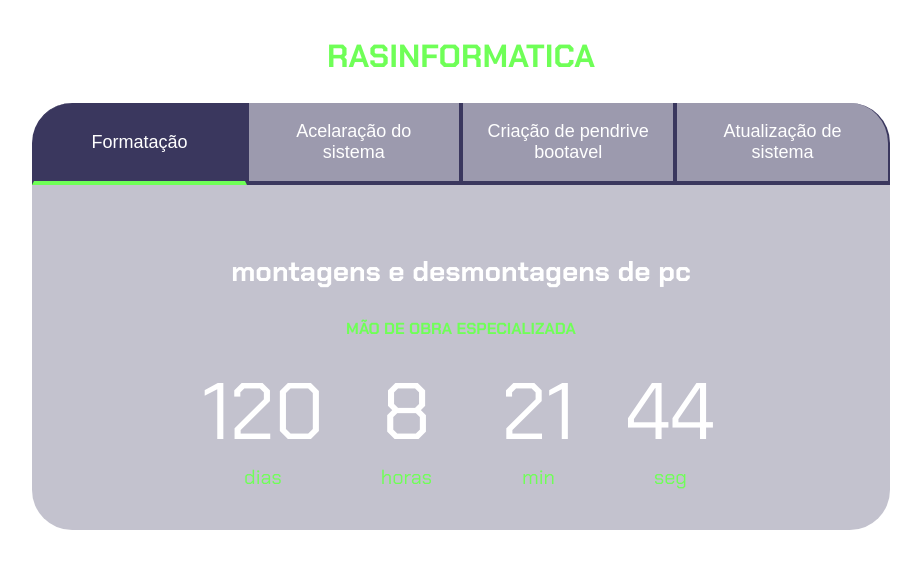
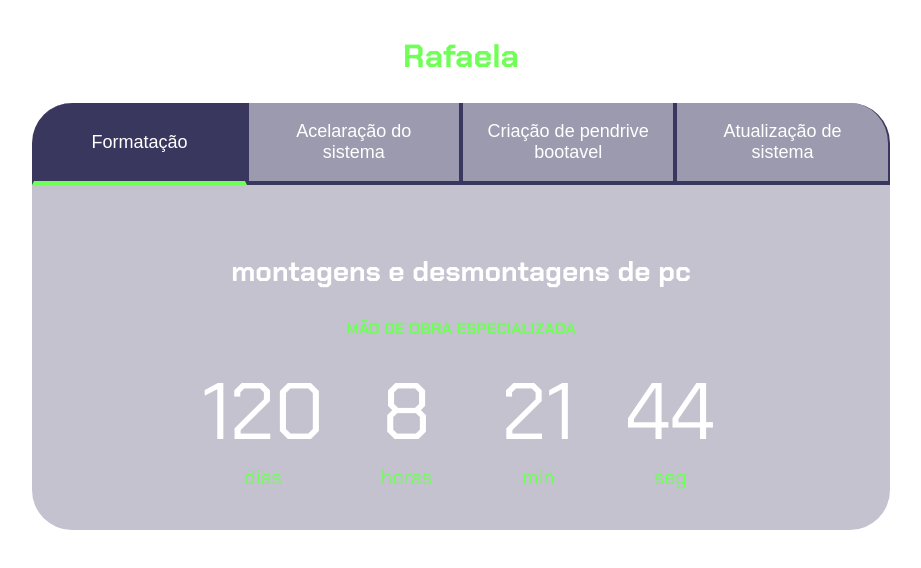
Before and after one commit to Rafaela-alves/Projetando-A-Vida-, a plain HTML site: page index.html in a window 1280 px wide. Shown: the top 568 px of the page, without its empty margins (179-1100 px from the left). Drawn offline with Linux system fonts and the light colour scheme.

Commit message:
Update index.html
Signed-off-by: Rafaela-alves <rafaela.alves.silva23@escola.pr.gov.br>

```diff
--- a/index.html
+++ b/index.html
@@ -4,14 +4,14 @@
 <head>
     <meta charset="UTF-8">
     <meta name="viewport" content="width=device-width, initial-scale=1.0">
-    <title>RASINFORMATICA</title>
+    <title>Rafaela</title>
     <link rel="stylesheet" href="style.css">
     <link rel="icon" href="icon.png">
 </head>
 
 <body>
     <section class="conteudo-principal">
-        <h2 class="titulo-principal"> <span>RASINFORMATICA </span></h2>
+        <h2 class="titulo-principal"> <span>Rafaela </span></h2>
         <div class="conteudo">
             <div class="botoes">
                 <button class="botao ativo">Formatação</button>
```
